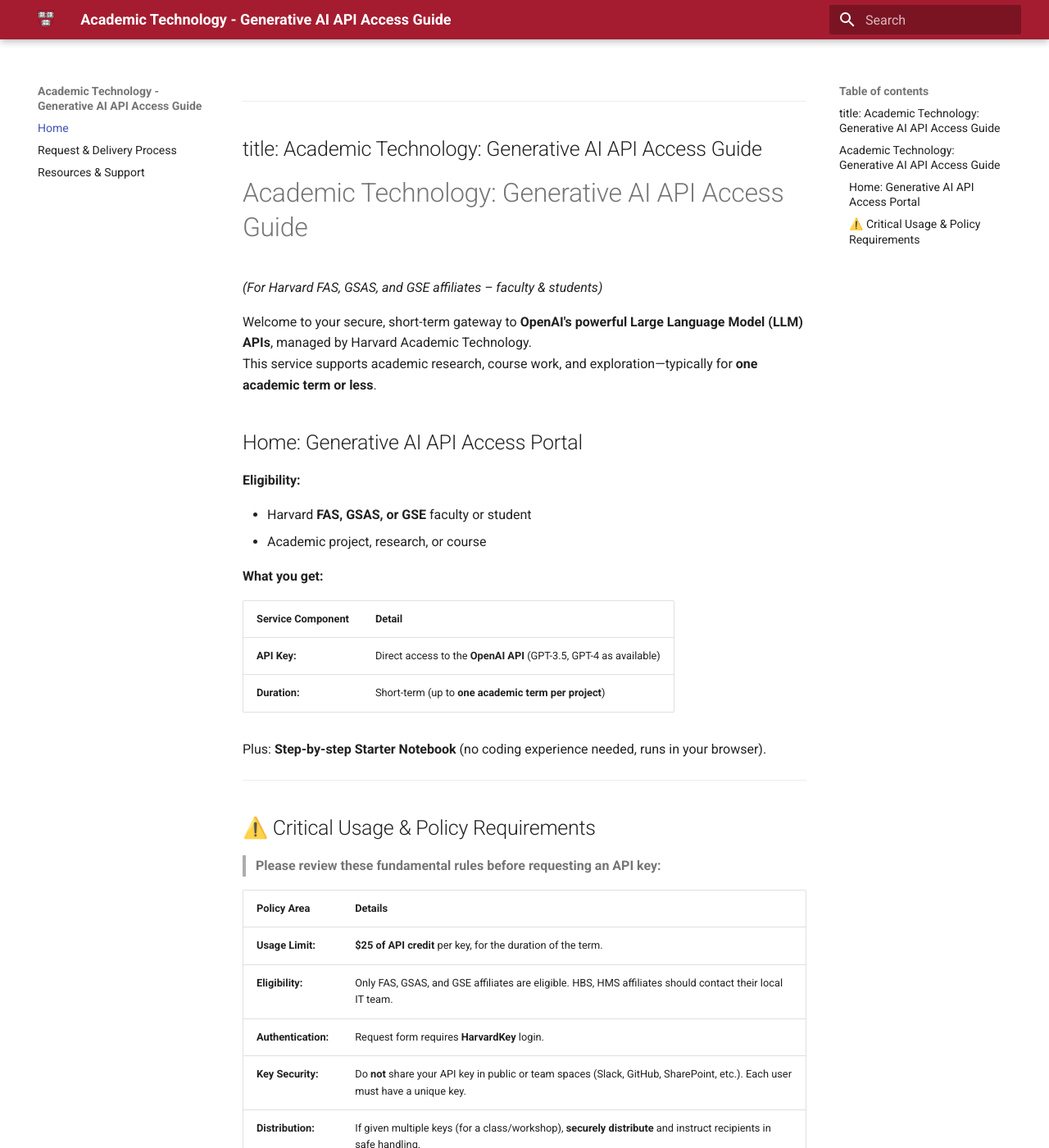
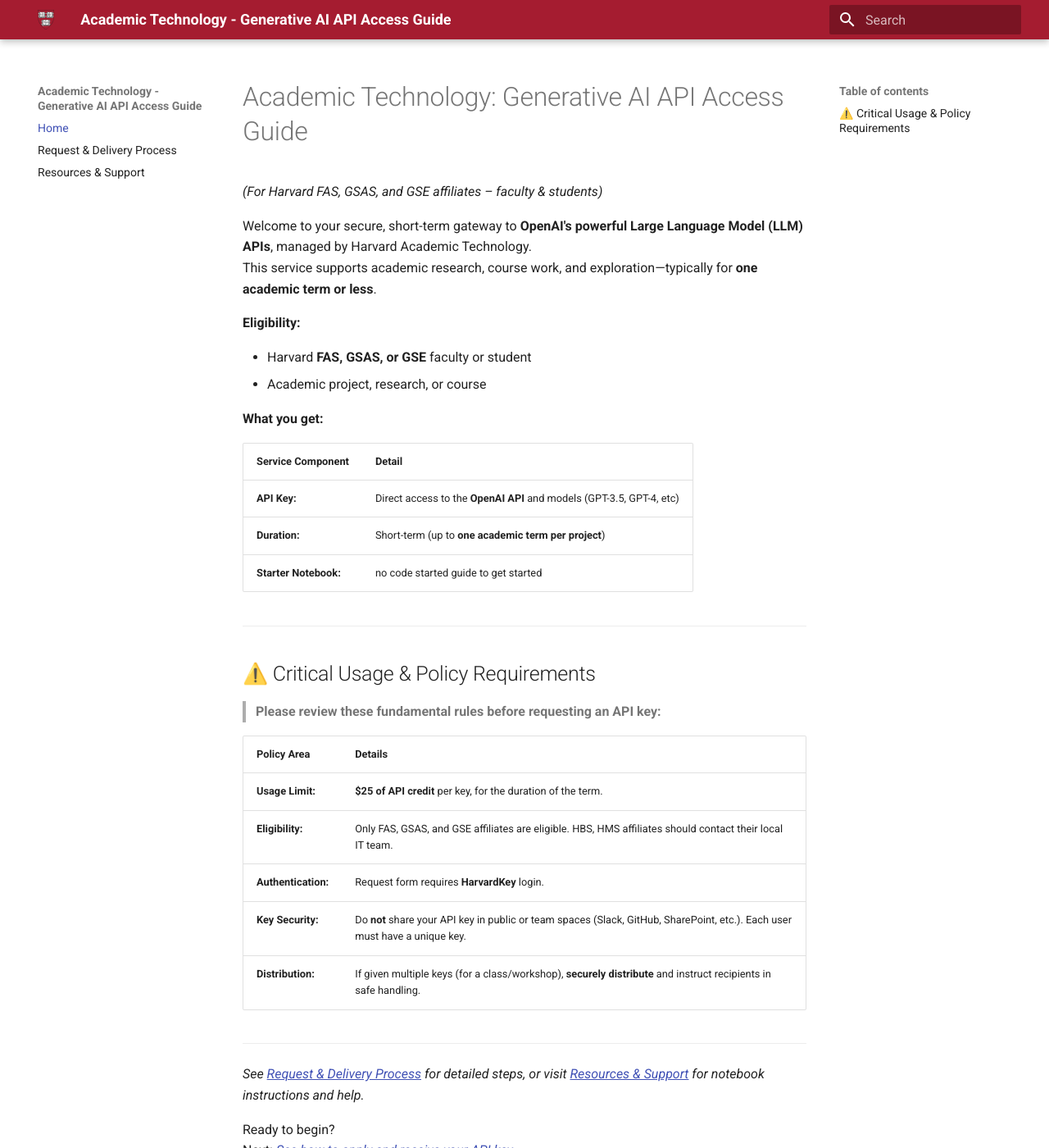
Before and after one commit to Harvard-ATG/generative-ai-api-starter-notebook, an MkDocs documentation site: the page built from docs/index.md, in a window 1280 px wide and 1400 px high. Shown: the whole window at 82% size. Built offline with MkDocs 1.6.1 and Material for MkDocs 9.7.7, drawn with Linux system fonts in a browser that asks for light colours.

Commit message:
update docs

```diff
--- a/docs/index.md
+++ b/docs/index.md
@@ -1,15 +1,9 @@
----
-title: Academic Technology: Generative AI API Access Guide
----
-
 # Academic Technology: Generative AI API Access Guide
 
 *(For Harvard FAS, GSAS, and GSE affiliates – faculty & students)*
 
 Welcome to your secure, short-term gateway to **OpenAI's powerful Large Language Model (LLM) APIs**, managed by Harvard Academic Technology.
 This service supports academic research, course work, and exploration—typically for **one academic term or less**.
-
-## Home: Generative AI API Access Portal
 
 **Eligibility:**
 
@@ -20,10 +14,9 @@
 
 | Service Component | Detail |
 | :--- | :--- |
-| **API Key:** | Direct access to the **OpenAI API** (GPT-3.5, GPT-4 as available) |
+| **API Key:** | Direct access to the **OpenAI API** and models (GPT-3.5, GPT-4, etc) |
 | **Duration:** | Short-term (up to **one academic term per project**) |
-
-Plus: **Step-by-step Starter Notebook** (no coding experience needed, runs in your browser).
+| **Starter Notebook:** | no code started guide to get started |
 
 ---
 
```
Also changed, not shown: docs/process.md (+1 -5 lines), docs/resources.md (+0 -4 lines).
